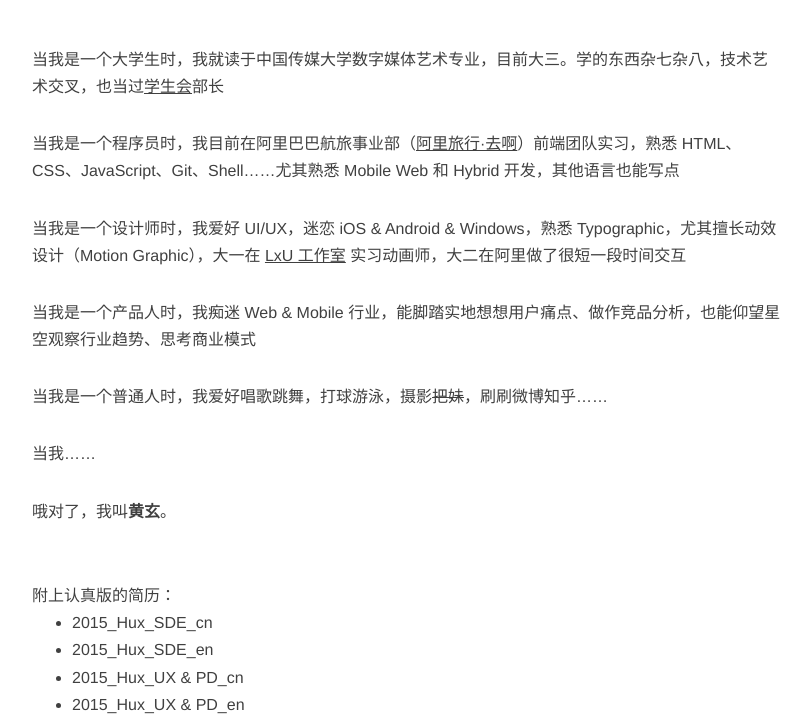
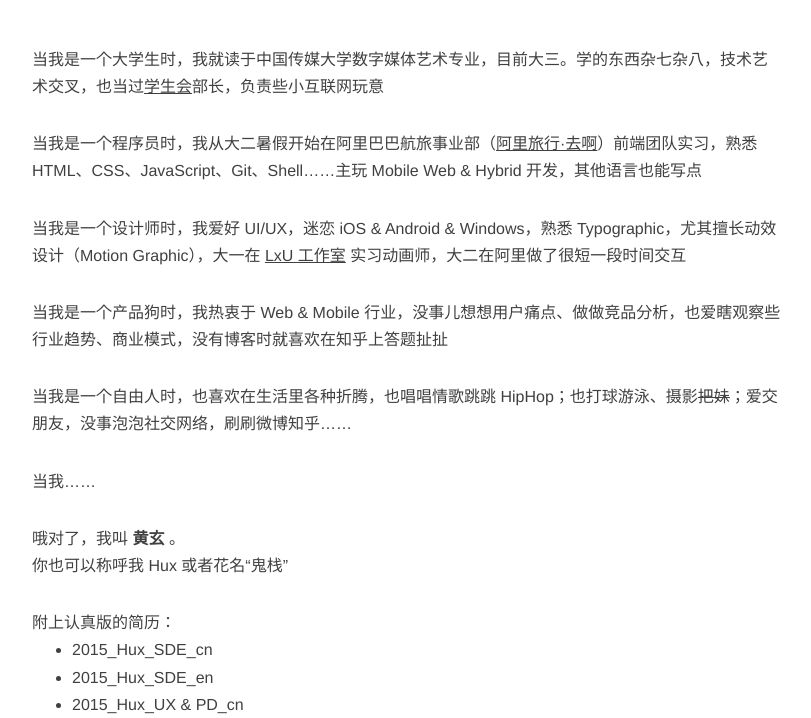
Before and after one commit to zhaohuabing/jekyll_blog_backup, a Jekyll site: the page built from about.html, in a window 1280 px wide and 900 px high, scrolled down 285 px, cut to the strip 182-900 px from the top of the window. Shown: the whole strip, without its empty margins (233-1044 px from the left). Built offline with Jekyll 4.4.1, drawn with Linux system fonts in a browser that asks for light colours; nearby versions of some CDN libraries; comment, search, counter and statistics services are not loaded.

Commit message:
update about-page

```diff
--- a/about.html
+++ b/about.html
@@ -5,22 +5,21 @@ description: "Hey, this is Hux."
 header-img: "img/about-bg.jpg"
 ---
 
-<p>当我是一个大学生时，我就读于中国传媒大学数字媒体艺术专业，目前大三。学的东西杂七杂八，技术艺术交叉，也当过<a href="http://www.cucxsh.cn/" target="_blank">学生会</a>部长</p>
+<p>当我是一个大学生时，我就读于中国传媒大学数字媒体艺术专业，目前大三。学的东西杂七杂八，技术艺术交叉，也当过<a href="http://www.cucxsh.cn/" target="_blank">学生会</a>部长，负责些小互联网玩意</p>
 
-<p>当我是一个程序员时，我目前在阿里巴巴航旅事业部（<a href="http://alitrip.com" target="_blank">阿里旅行·去啊</a>）前端团队实习，熟悉 HTML、CSS、JavaScript、Git、Shell……尤其熟悉 Mobile Web 和 Hybrid 开发，其他语言也能写点 </p>
+<p>当我是一个程序员时，我从大二暑假开始在阿里巴巴航旅事业部（<a href="http://alitrip.com" target="_blank">阿里旅行·去啊</a>）前端团队实习，熟悉 HTML、CSS、JavaScript、Git、Shell……主玩 Mobile Web & Hybrid 开发，其他语言也能写点 </p>
 
 <p>当我是一个设计师时，我爱好 UI/UX，迷恋 iOS & Android & Windows，熟悉 Typographic，尤其擅长动效设计（Motion Graphic），大一在
 <a href="http://weibo.com/lxustudio" target="_blank">LxU 工作室</a> 实习动画师，大二在阿里做了很短一段时间交互 </p>
 
-<p>当我是一个产品人时，我痴迷 Web & Mobile 行业，能脚踏实地想想用户痛点、做作竞品分析，也能仰望星空观察行业趋势、思考商业模式 </p>
+<p>当我是一个产品狗时，我热衷于 Web & Mobile 行业，没事儿想想用户痛点、做做竞品分析，也爱瞎观察些行业趋势、商业模式，没有博客时就喜欢在知乎上答题扯扯 </p>
 
-<p>当我是一个普通人时，我爱好唱歌跳舞，打球游泳，摄影<del>把妹</del>，刷刷微博知乎……</p>
+<p>当我是一个自由人时，也喜欢在生活里各种折腾，也唱唱情歌跳跳 HipHop；也打球游泳、摄影<del>把妹</del>；爱交朋友，没事泡泡社交网络，刷刷微博知乎……</p>
 
 <p>当我……</p>
 
-<p>哦对了，我叫<b>黄玄</b>。</p>
+<p>哦对了，我叫<b> 黄玄 </b>。<br>你也可以称呼我 Hux 或者花名“鬼栈”</p>
 
-<br>
 
 附上认真版的简历：
 <ul>
@@ -28,8 +27,9 @@ header-img: "img/about-bg.jpg"
     <li><a href="{{site.baseUrl}}/attach/2015_Hux_SDE_en.pdf"> 2015_Hux_SDE_en </a></li>
     <li><a href="{{site.baseUrl}}/attach/2015_Hux_UX & PD_cn.pdf"> 2015_Hux_UX & PD_cn </a></li>
     <li><a href="{{site.baseUrl}}/attach/2015_Hux_UX & PD_en.pdf"> 2015_Hux_UX & PD_en </a></li>
+</ul>
 
-</ul>
+<br>
 
 <!-- 多说评论框 start -->
     <div class="comment">
```
